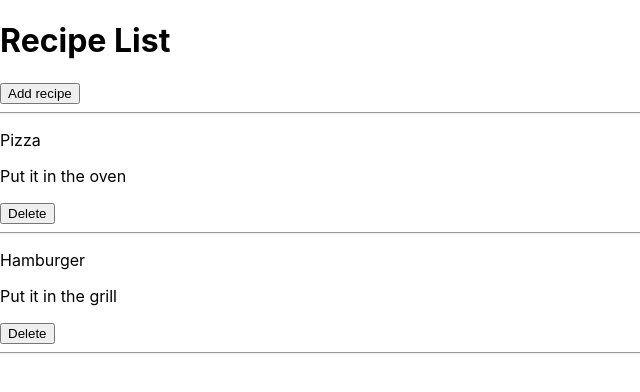
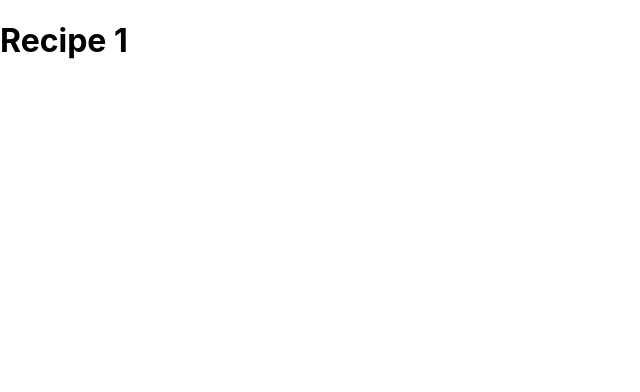
Before and after one commit to sedin-travelperk/tk-onboarding-frontend-exercise, a React (Create React App) app: page /recipes/1 in a window 1280 px wide. Shown: the top 392 px of the page, without its empty margins (0-640 px from the left). Built offline with nearby package versions, Linux system fonts and the light colour scheme.

Commit message:
navigate to recipe page

```diff
--- a/package.json
+++ b/package.json
@@ -10,6 +10,8 @@
     "react": "^17.0.2",
     "react-dom": "^17.0.2",
     "react-icons": "^4.3.1",
+    "react-router": "^6.1.1",
+    "react-router-dom": "^6.1.1",
     "react-scripts": "5.0.0",
     "styled-components": "^5.3.3",
     "web-vitals": "^2.1.2"
--- a/src/App.js
+++ b/src/App.js
@@ -1,9 +1,14 @@
+import RecipeListScreen from "./recipe/screens/RecipeListScreen";
+import {Route, Routes} from "react-router-dom";
 import RecipeScreen from "./recipe/screens/RecipeScreen";
 
 function App() {
   return (
     <div >
-      <RecipeScreen />
+        <Routes>
+                <Route exact path="/recipes" element={<RecipeListScreen/>}/>
+                <Route exact path="/recipes/:recipeId" element={<RecipeScreen/>}/>
+        </Routes>
     </div>
   );
 }
--- a/src/index.js
+++ b/src/index.js
@@ -3,10 +3,13 @@ import ReactDOM from 'react-dom';
 import './index.css';
 import App from './App';
 import reportWebVitals from './reportWebVitals';
+import {BrowserRouter} from "react-router-dom";
 
 ReactDOM.render(
   <React.StrictMode>
-    <App />
+      <BrowserRouter>
+          <App/>
+      </BrowserRouter>
   </React.StrictMode>,
   document.getElementById('root')
 );
--- a/src/recipe/components/RecipeListItem.js
+++ b/src/recipe/components/RecipeListItem.js
@@ -1,11 +1,20 @@
 import React from "react";
 import Button from "../../app/components/Button";
+import {useNavigate} from "react-router";
 
 const RecipeListItem = ({recipe, removeRecipe}) => {
+    const navigate = useNavigate();
+
+    const openRecipeDetails = () =>{
+        const path = `/recipes/${recipe.id}`;
+        navigate(path);
+    }
+
     return (
         <>
             <p>{recipe.name}</p>
             <p>{recipe.description}</p>
+            <Button onClick={() => openRecipeDetails()}>Edit</Button>
             <Button onClick={() => removeRecipe(recipe.id)}>Delete</Button>
         </>
     )
--- /dev/null
+++ b/src/recipe/screens/RecipeListScreen.js
@@ -0,0 +1,34 @@
+import React from "react";
+import RecipeList from "../components/RecipeList";
+import useRecipeListState from "../hooks/useRecipeListState";
+
+let recipes = [
+    {
+        "id": 1,
+        "name": "Pizza",
+        "description": "Put it in the oven",
+        "ingredients": [{"name": "dough"}, {"name": "cheese"}, {"name": "tomato"}]
+    },
+    {
+        "id": 2,
+        "name": "Hamburger",
+        "description": "Put it in the grill",
+        "ingredients": [{"name": "ground beef"}, {"name": "buns"}, {"name": "tomato"}]
+    }
+]
+
+const RecipeListScreen = () => {
+    const {recipeList, addRecipe, removeRecipe} = useRecipeListState(recipes)
+
+    return (
+        <>
+            <RecipeList
+                recipeList={recipeList}
+                addRecipe={addRecipe}
+                removeRecipe={removeRecipe}
+            />
+        </>
+    )
+}
+
+export default RecipeListScreen
--- a/src/recipe/screens/RecipeScreen.js
+++ b/src/recipe/screens/RecipeScreen.js
@@ -1,33 +1,18 @@
 import React from "react";
-import RecipeList from "../components/RecipeList";
-import useRecipeListState from "../hooks/useRecipeListState";
+import { useParams } from 'react-router-dom';
 
-let recipes = [
-    {
-        "id": 1,
-        "name": "Pizza",
-        "description": "Put it in the oven",
-        "ingredients": [{"name": "dough"}, {"name": "cheese"}, {"name": "tomato"}]
-    },
-    {
-        "id": 2,
-        "name": "Hamburger",
-        "description": "Put it in the grill",
-        "ingredients": [{"name": "ground beef"}, {"name": "buns"}, {"name": "tomato"}]
-    }
-]
+const recipe = {
+    "id": 1,
+    "name": "Pizza",
+    "description": "Put it in the oven",
+    "ingredients": [{"name": "dough"}, {"name": "cheese"}, {"name": "tomato"}]
+}
 
 const RecipeScreen = () => {
-    const {recipeList, addRecipe, removeRecipe} = useRecipeListState(recipes)
+    const params = useParams()
 
     return (
-        <>
-            <RecipeList
-                recipeList={recipeList}
-                addRecipe={addRecipe}
-                removeRecipe={removeRecipe}
-            />
-        </>
+        <h1>Recipe {params.recipeId}</h1>
     )
 }
 
```
Also changed, not shown: 1 other file (tests, documents, lock files or other folders).
